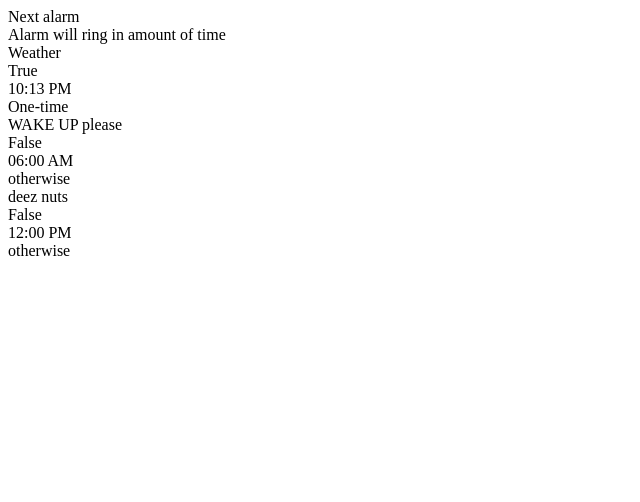
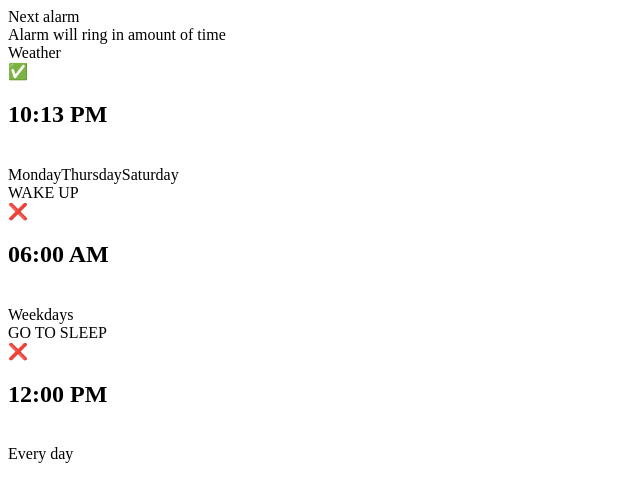
Before and after one commit to nehemiahh23/alarm-me, a React (Vite) app in the folder client/: page / in a window 1280 px wide. Shown: the top 502 px of the page, without its empty margins (0-640 px from the left). Built offline with nearby package versions, Linux system fonts and the light colour scheme; data requests are answered from the project's data file.

Commit message:
setup card info

```diff
--- a/client/components/AlarmCard.jsx
+++ b/client/components/AlarmCard.jsx
@@ -1,21 +1,53 @@
-import useEffect from 'react'
+import { useState } from 'react'
 
-function AlarmCard({ enabled, time, rptDays, label }) {
+function AlarmCard({ id, enabled, time, rptDays, label }) {
 
-    let rptMessage
+    // #region rptDays
+    let rptMessage = ""
+    const daysArr = ["Sunday", "Monday", "Tuesday", "Wednesday", "Thursday", "Friday", "Saturday"]
 
     if (rptDays.length == 0) {
         rptMessage = "One-time"
     }
+    else if (rptDays.length == 5 && !rptDays.includes(1) && !rptDays.includes(7)) {
+      rptMessage = "Weekdays"
+    }
+    else if (rptDays.length == 2 && rptDays.includes(1) && rptDays.includes(7)) {
+      rptMessage = "Weekends"
+    }
+    else if (rptDays.length == 7) {
+      rptMessage = "Every day"
+    }
     else {
-        rptMessage = "otherwise"
+        rptDays.forEach(day => {
+          rptMessage += daysArr[day - 1]
+        })
     }
+    // #endregion
+
+    // #region enabled
+    const [toggle, setToggle] = useState(enabled)
+
+    function clickHandler() {
+      setToggle(!toggle)
+
+      // fetch(`http://localhost:3002/alarms/${id}`, {
+      //     method: 'PATCH',
+      //     headers: {
+      //         'Content-Type': 'application/json',
+      //         'Accepts': 'application/json'
+      //     },
+      //     body: JSON.stringify({enabled: toggle})
+      // })
+      // .then(r => r.json)
+    }
+    // #endregion
 
   return (
     <div>
-        { enabled ? "True" : "False" }
+        <span onClick={clickHandler}>{ toggle ? "✅" : "❌" }</span>
         <br/>
-        { time }
+        <h2>{ time }</h2>
         <br/>
         { rptMessage }
         <br/>
--- a/client/components/AlarmContainer.jsx
+++ b/client/components/AlarmContainer.jsx
@@ -11,7 +11,7 @@ function AlarmContainer() {
         .then(data => setAlarms(data))
     }, [])
 
-    const mapped = alarms.map(alarm => <AlarmCard key={alarm.id} enabled={alarm.enabled} time={alarm.time} rptDays={alarm.rptDays} label={alarm.label} />)
+    const mapped = alarms.map(alarm => <AlarmCard key={alarm.id} id={alarm.id} enabled={alarm.enabled} time={alarm.time} rptDays={alarm.rptDays} label={alarm.label} />)
 
   return (
     <>
--- a/client/db.json
+++ b/client/db.json
@@ -4,11 +4,11 @@
             "id": 1,
             "enabled": true,
             "time": "10:13 PM",
-            "rptDays": [],
+            "rptDays": [2, 5, 7],
             "missions": [1, 2, 3],
             "sound": 1,
             "snooze": false,
-            "label": "WAKE UP please"
+            "label": "WAKE UP"
         },
         {
             "id": 2,
@@ -18,13 +18,13 @@
             "missions": [1, 2, 3],
             "sound": 1,
             "snooze": false,
-            "label": "deez nuts"
+            "label": "GO TO SLEEP"
         },
         {
             "id": 3,
             "enabled": false,
             "time": "12:00 PM",
-            "rptDays": [1],
+            "rptDays": [1, 2, 3, 4, 5, 6, 7],
             "missions": [1, 2, 3],
             "sound": 1,
             "snooze": false,
```
